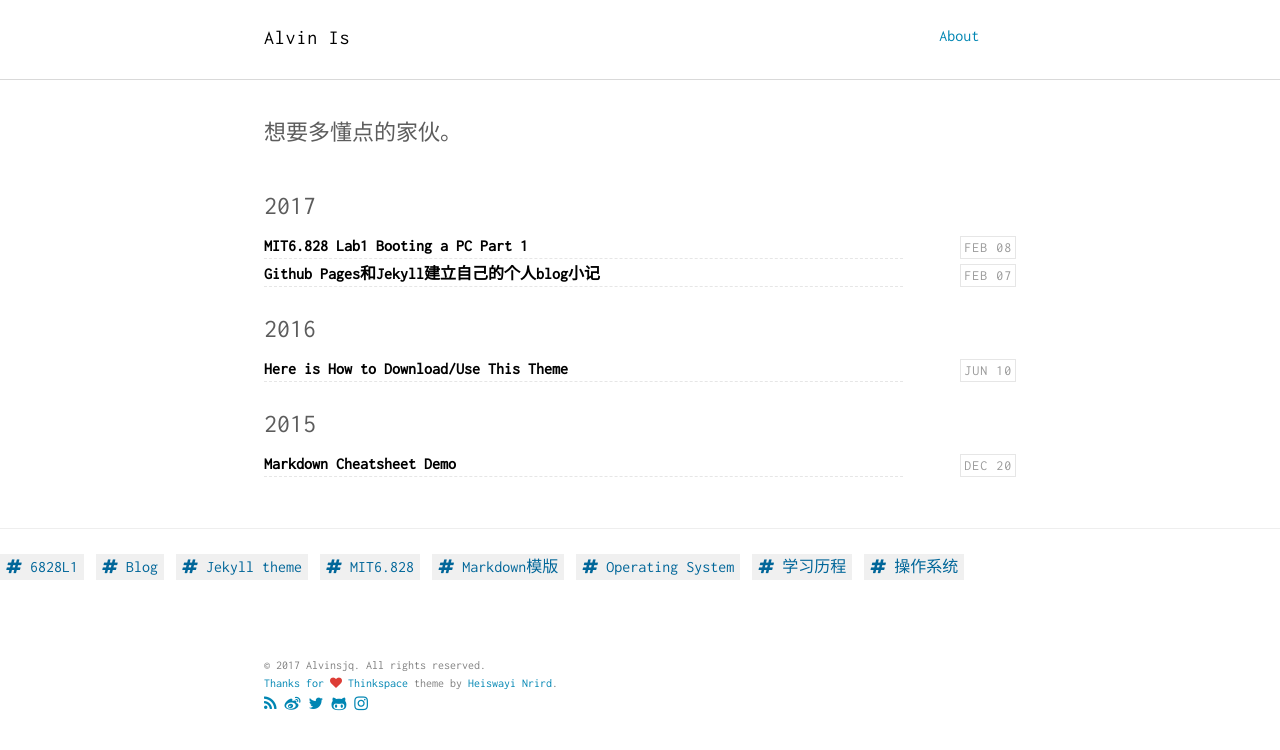
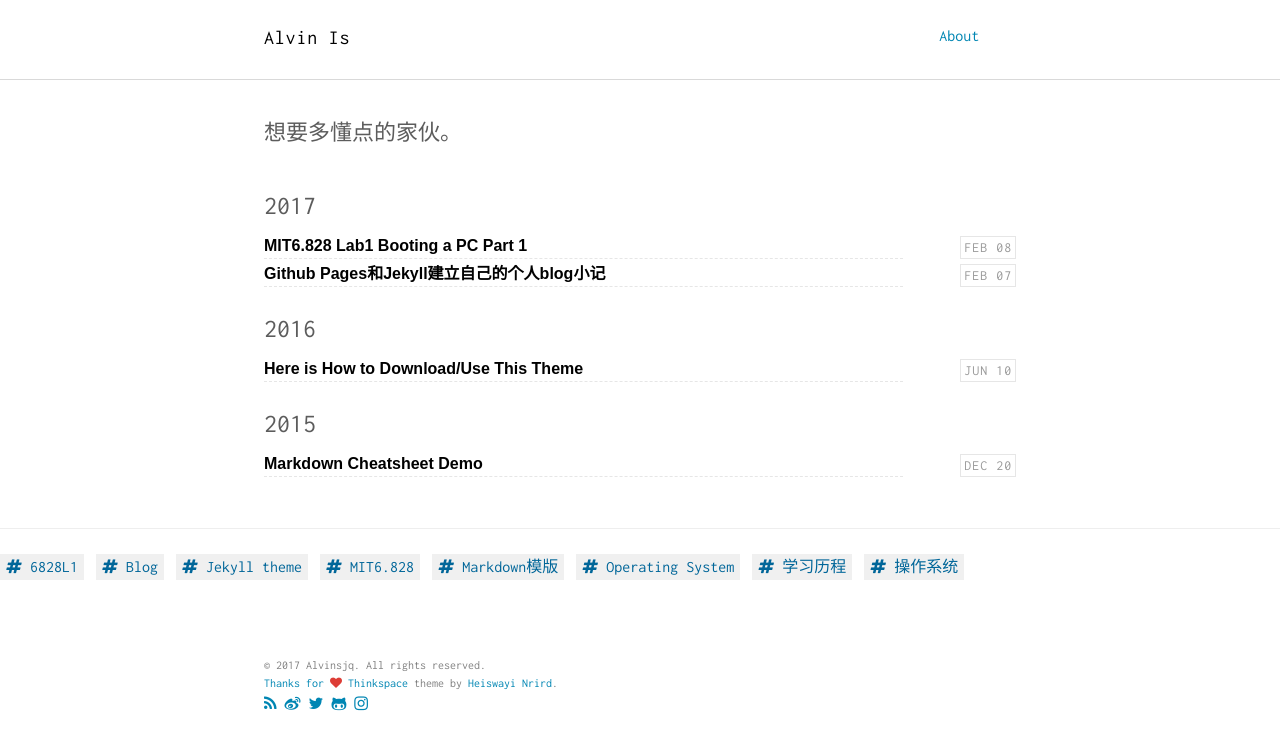
Before and after one commit to Alvinsjq/Alvinsjq.github.io, a Jekyll site: the page built from index.html, in a window 1280 px wide. Shown: the top 750 px of the page. Built offline with Jekyll 4.4.1, drawn with Linux system fonts in a browser that asks for light colours.

Commit message:
font change

```diff
--- a/index.html
+++ b/index.html
@@ -18,6 +18,18 @@ title: Home
         {% endif %}
       {% endunless %}
       <article class="post-item">
+
+
+<style type="text/css">
+
+.post-link,
+.post a,
+.page a {
+  font-family: 'Fira Sans', sans-serif;
+}
+
+</style>
+
         <span class="post-meta date-label">{{ post.date | date: "%b %d" }}</span>
         <div class="article-title"><a class="post-link" href="{{ post.url | prepend: site.baseurl }}">{{ post.title }}</a></div>
       </article>
```
